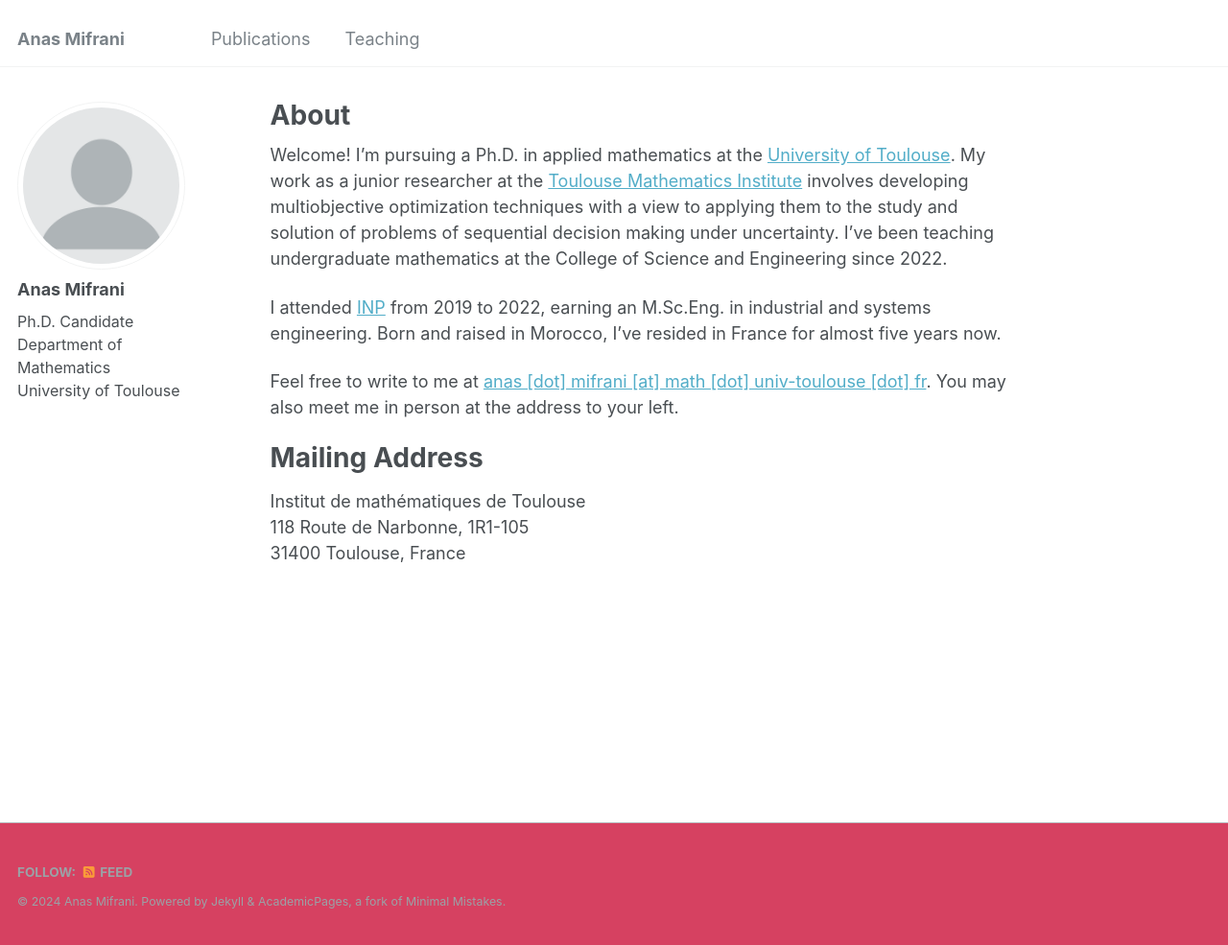
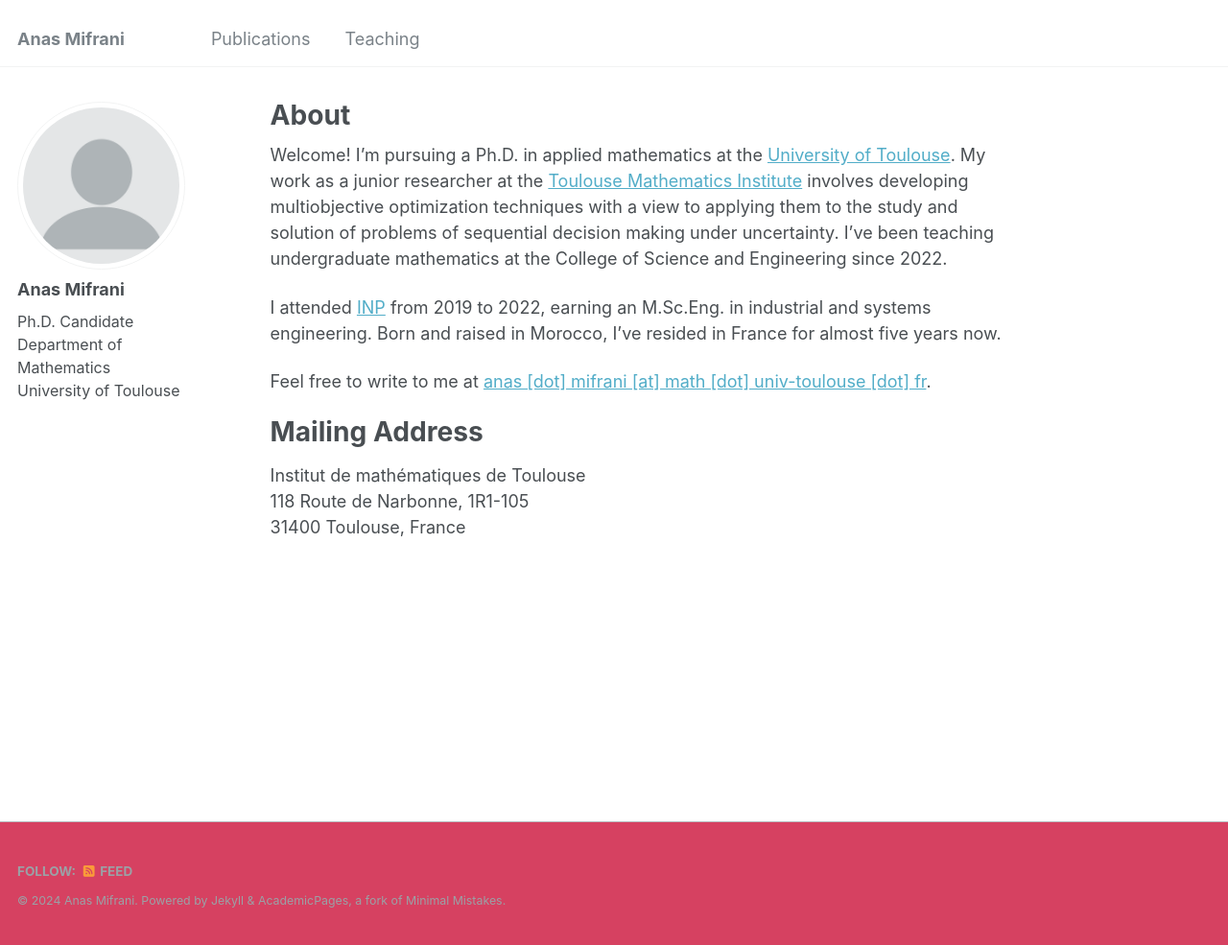
Before and after one commit to anmifrani/anmifrani.github.io, a Jekyll site: the page built from _pages/about.md, in a window 1280 px wide and 985 px high. Shown: the whole window at 96% size. Built offline with Jekyll 4.4.1, drawn with Linux system fonts in a browser that asks for light colours.

Commit message:
Update about.md

```diff
--- a/_pages/about.md
+++ b/_pages/about.md
@@ -12,7 +12,7 @@ Welcome! I'm pursuing a Ph.D. in applied mathematics at the [University of Toulo
 
 I attended [INP](https://www.inp-toulouse.fr/en/index.html) from 2019 to 2022, earning an M.Sc.Eng. in industrial and systems engineering. Born and raised in Morocco, I've resided in France for almost five years now.
 
-Feel free to write to me at <a href="mailto:anas.mifrani@math.univ-toulouse.fr">anas [dot] mifrani [at] math [dot] univ-toulouse [dot] fr</a>. You may also meet me in person at the address to your left.
+Feel free to write to me at <a href="mailto:anas.mifrani@math.univ-toulouse.fr">anas [dot] mifrani [at] math [dot] univ-toulouse [dot] fr</a>.
 
 # Mailing Address
 
```
